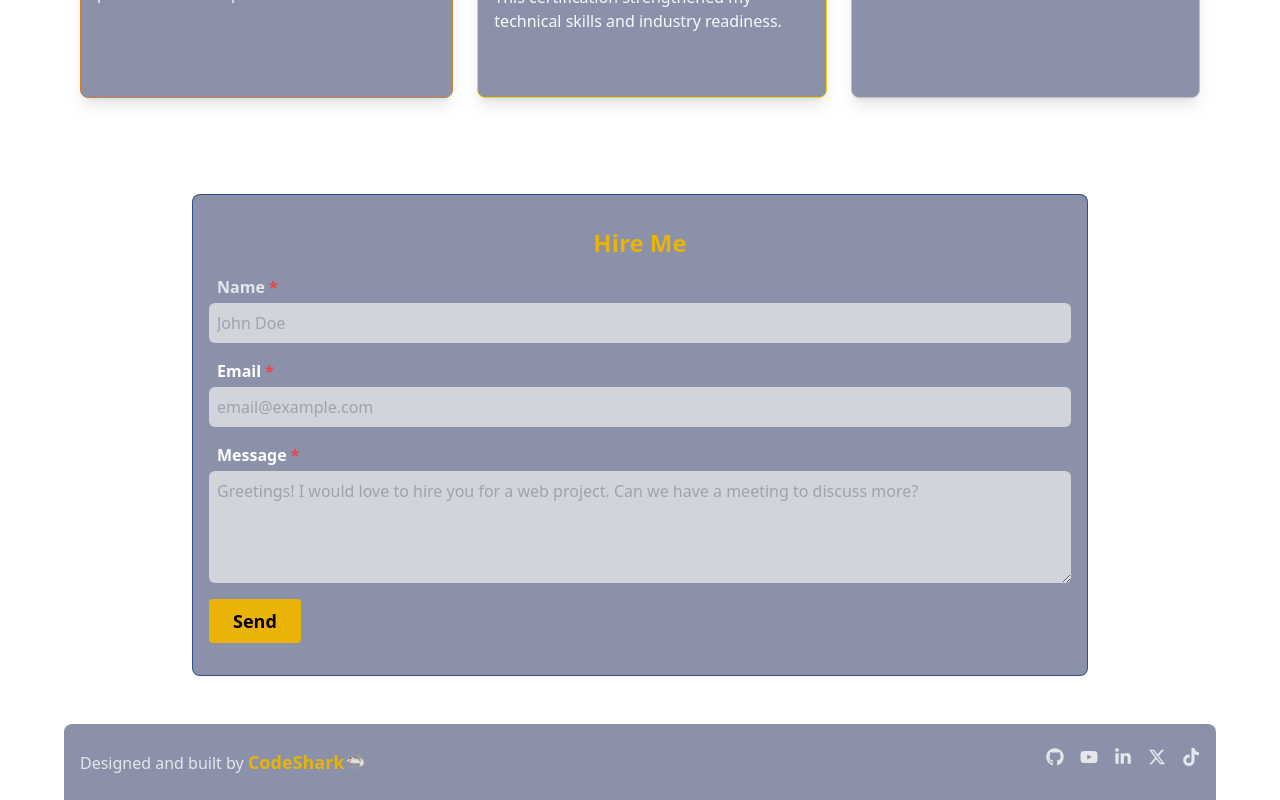
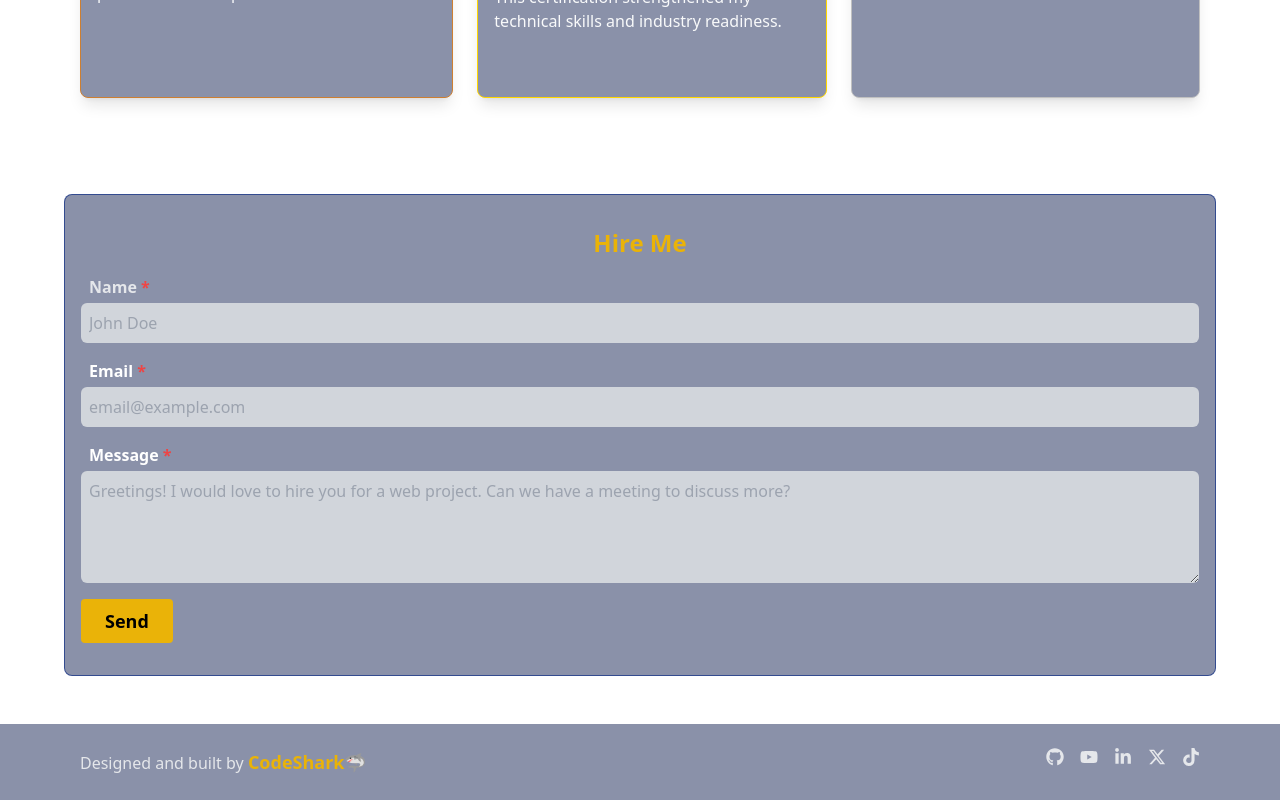
Before and after one commit to jimmindungu3/react-portfolio, a React (Vite) app in the folder Frontend/: page / in a window 1280 px wide. Shown: the part 6799-7599 px from the top of the page. Built offline with nearby package versions, Linux system fonts and the light colour scheme; no server answers.

Commit message:
space message component

```diff
--- a/Frontend/src/components/Education.jsx
+++ b/Frontend/src/components/Education.jsx
@@ -9,9 +9,9 @@ const Education = () => {
       <h1 className='mb-8 text-gray-200 font-bold text-center text-2xl'>
         Education
       </h1>
-      <div className='mx-4 md:grid md:grid-cols-3 md:max-w-6xl md:space-x-6 md:mx-auto md:px-4'> {/* Reduced space here */}
+      <div className='mx-4 md:grid md:grid-cols-3 md:max-w-6xl md:space-x-6 md:mx-auto md:px-4'>
         {/* Degree Card */}
-        <div className='mb-12 max-w-96 mx-auto flex flex-col bg-blue-950 bg-opacity-50 border border-bronze shadow-lg rounded-lg overflow-hidden md:h-full'>
+        <div className=' mb-12 max-w-96 mx-auto flex flex-col bg-blue-950 bg-opacity-50 border border-bronze shadow-lg rounded-lg overflow-hidden md:h-full'>
           <FaGraduationCap className='w-24 h-24 text-bronze mx-auto mt-4' />
           <div className='flex-grow p-4 flex flex-col'>
             <h2 className='text-xl text-center text-bronze font-bold mb-2 md:mb-8'>
--- a/Frontend/src/components/Footer.jsx
+++ b/Frontend/src/components/Footer.jsx
@@ -7,8 +7,8 @@ import { FaTiktok } from "react-icons/fa";
 
 const Footer = () => {
   return (
-    <div className="max-w-96 md:max-w-6xl mx-auto text-gray-200">
-      <div className="bg-blue-950 bg-opacity-50 rounded-t-lg flex justify-between space-x-2 px-4 py-6">
+    <div className="bg-blue-950 bg-opacity-50 text-gray-200">
+      <div className="mx-auto max-w-6xl rounded-t-lg flex justify-between space-x-2 px-4 py-6">
         <div>
           Designed and built by{" "}
           <span className="text-yellow-500 text-lg font-bold">CodeShark🦈</span>
--- a/Frontend/src/components/Message.jsx
+++ b/Frontend/src/components/Message.jsx
@@ -78,7 +78,8 @@ const Message = () => {
   };
 
   return (
-    <div className="max-w-96 md:max-w-4xl mx-auto mb-12">
+    <div className="mx-4  mb-12">
+      <div className="max-w-96 md:max-w-6xl mx-auto">
         <div className="border border-blue-900 border-opacity-80 w-full rounded-lg bg-blue-950 bg-opacity-50 p-4 pb-8">
           <h1 className="pt-4 font-bold text-2xl text-center text-yellow-500 mb-4">
             Hire Me
@@ -98,7 +99,10 @@ const Message = () => {
 
           <form onSubmit={handleSubmit} className="space-y-4">
             <div className="flex flex-col space-y-1">
-            <label className="text-gray-200 px-2 font-semibold" htmlFor="name">
+              <label
+                className="text-gray-200 px-2 font-semibold"
+                htmlFor="name"
+              >
                 Name <span className="text-red-500">*</span>
               </label>
               <input
@@ -130,7 +134,10 @@ const Message = () => {
             </div>
 
             <div className="flex flex-col space-y-1">
-            <label className="text-white px-2 font-semibold" htmlFor="message">
+              <label
+                className="text-white px-2 font-semibold"
+                htmlFor="message"
+              >
                 Message <span className="text-red-500">*</span>
               </label>
               <textarea
@@ -159,6 +166,7 @@ const Message = () => {
           </form>
         </div>
       </div>
+    </div>
   );
 };
 
--- a/Frontend/src/components/Services.jsx
+++ b/Frontend/src/components/Services.jsx
@@ -6,7 +6,7 @@ import { TfiBlackboard } from "react-icons/tfi";
 const Services = () => {
   return (
     <div>
-      <h1 className="mb-8 text-gray-200 font-bold text-center text-2xl">
+      <h1 className="mb-8 md:mt-24 lg:mt-0 text-gray-200 font-bold text-center text-2xl">
         Services
       </h1>
       <div className="mx-4 md:grid md:grid-cols-3 md:max-w-6xl md:space-x-6 md:mx-auto md:px-4"> {/* Reduced space here */}
```
Lines whose indentation alone changed are shown as unchanged.
